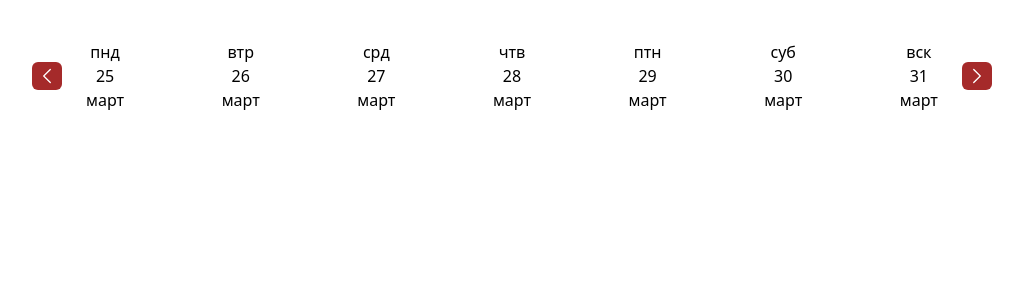
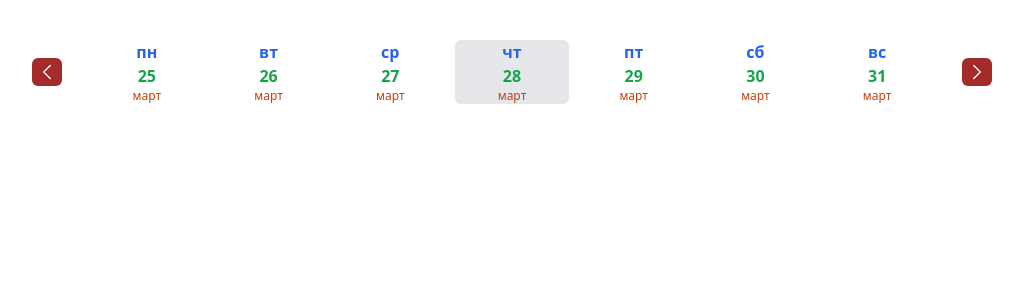
Before and after one commit to ilg2005/calendar-test, a Vue app: page / in a window 1280 px wide. Shown: the top 300 px of the page, without its empty margins (128-1151 px from the left). Built offline with nearby package versions, Linux system fonts and the light colour scheme.

Commit message:
стилизация выбора даты по клику

```diff
--- a/src/App.vue
+++ b/src/App.vue
@@ -1,6 +1,6 @@
 <script setup>
 
-import Calendar from "./components/Calendar.vue";
+import Calendar from "@/components/Calendar.vue";
 </script>
 
 <template>
--- a/src/components/Day.vue
+++ b/src/components/Day.vue
@@ -1,6 +1,9 @@
 <script setup>
-import { format } from 'date-fns';
+import { format, isSameDay } from 'date-fns';
 import { ru } from 'date-fns/locale';
+import {computed} from "vue";
+import {useCalendarStore} from "@/stores/calendarStore.js";
+
 
 const props = defineProps({
     date: {
@@ -9,16 +12,31 @@ const props = defineProps({
     }
 });
 
-const weekDay = format(props.date, 'eee', { locale: ru });
+const calendarStore = useCalendarStore();
+
+const isToday = computed(() => isSameDay(props.date, new Date()));
+
+const setSelectedDate = () => calendarStore.setSelectedDate(props.date);
+const isSelected = computed(() => isSameDay(props.date, calendarStore.selectedDate));
+
+
+const weekDayNumber = props.date.getDay();
+const weekDayShortNames = ['вс', 'пн', 'вт', 'ср', 'чт', 'пт', 'сб'];
+const weekDay = weekDayShortNames[weekDayNumber];
+
 const monthDay = format(props.date, 'd', { locale: ru });
+
 const month = format(props.date, 'LLL', { locale: ru });
 </script>
 
 <template>
-  <div class="flex flex-col items-center">
-    <div>{{ weekDay }}</div>
-    <div>{{ monthDay }}</div>
-    <div>{{ month }}</div>
+  <div class="calendar-day flex flex-col items-center"
+       :class="{ 'bg-gray-200': isToday, 'calendar-day-selected': isSelected }"
+       @click="setSelectedDate"
+  >
+    <div class="text-blue-600 font-bold">{{ weekDay }}</div>
+    <div class="text-green-600 font-bold">{{ monthDay }}</div>
+    <div  class="text-orange-700 text-xs">{{ month }}</div>
   </div>
 </template>
 
--- a/src/stores/calendarStore.js
+++ b/src/stores/calendarStore.js
@@ -4,6 +4,7 @@ import { addDays, startOfWeek } from 'date-fns';
 export const useCalendarStore = defineStore('calendar', {
     state: () => ({
         currentDate: new Date(),
+        selectedDate: null,
     }),
     getters: {
         weekDates: (state) => {
@@ -26,5 +27,8 @@ export const useCalendarStore = defineStore('calendar', {
         toPrevWeek() {
             this.currentDate = addDays(this.currentDate, -7);
         },
+        setSelectedDate(date) {
+            this.selectedDate = date;
+        },
     },
 });
--- a/src/style.css
+++ b/src/style.css
@@ -9,3 +9,10 @@
 .btn-calendar {
     @apply w-[30px] py-1 px-2 flex justify-center items-center text-white bg-custom-brown rounded-md hover:bg-opacity-85;
 }
+
+.calendar-day {
+    @apply cursor-pointer w-1/6 mx-1 rounded-md hover:bg-custom-green hover:w-1/6 hover:rounded-md;
+}
+.calendar-day-selected {
+    @apply bg-custom-green shadow-md;
+}
--- a/tailwind.config.js
+++ b/tailwind.config.js
@@ -8,6 +8,7 @@ export default {
     extend: {
       colors: {
         'custom-brown': '#a52a2a',
+        'custom-green': '#7fffd4'
       },
     },
   },
```
